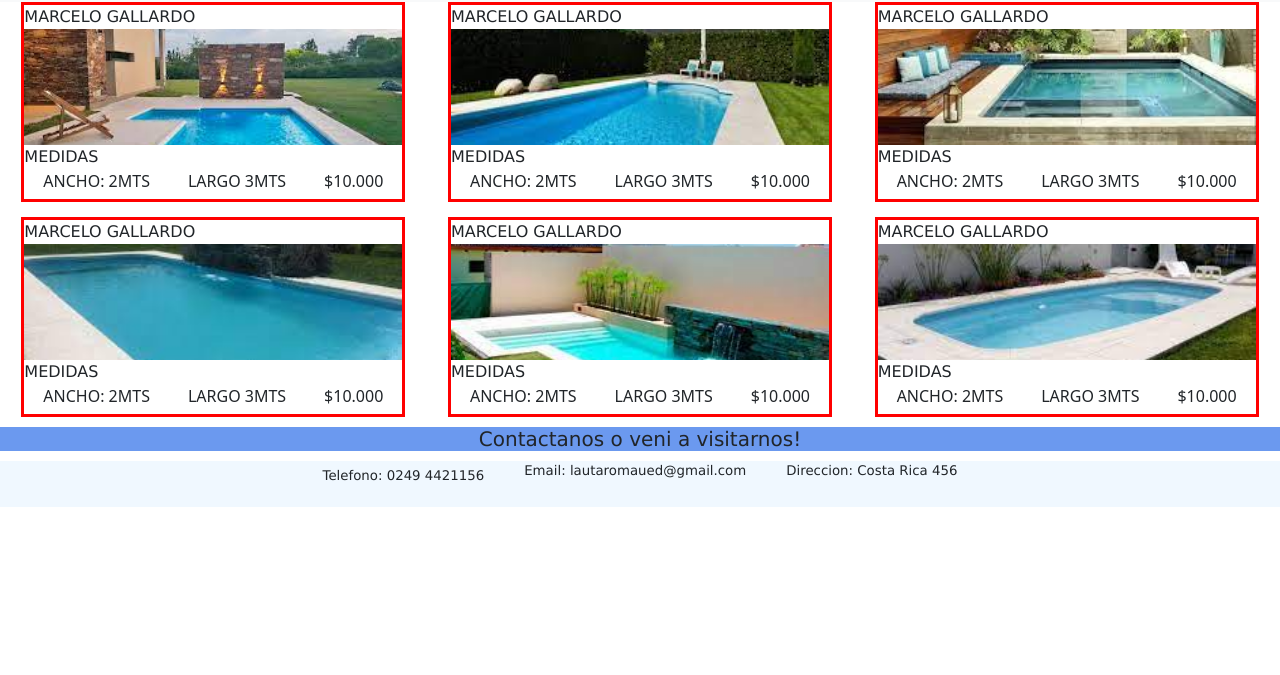
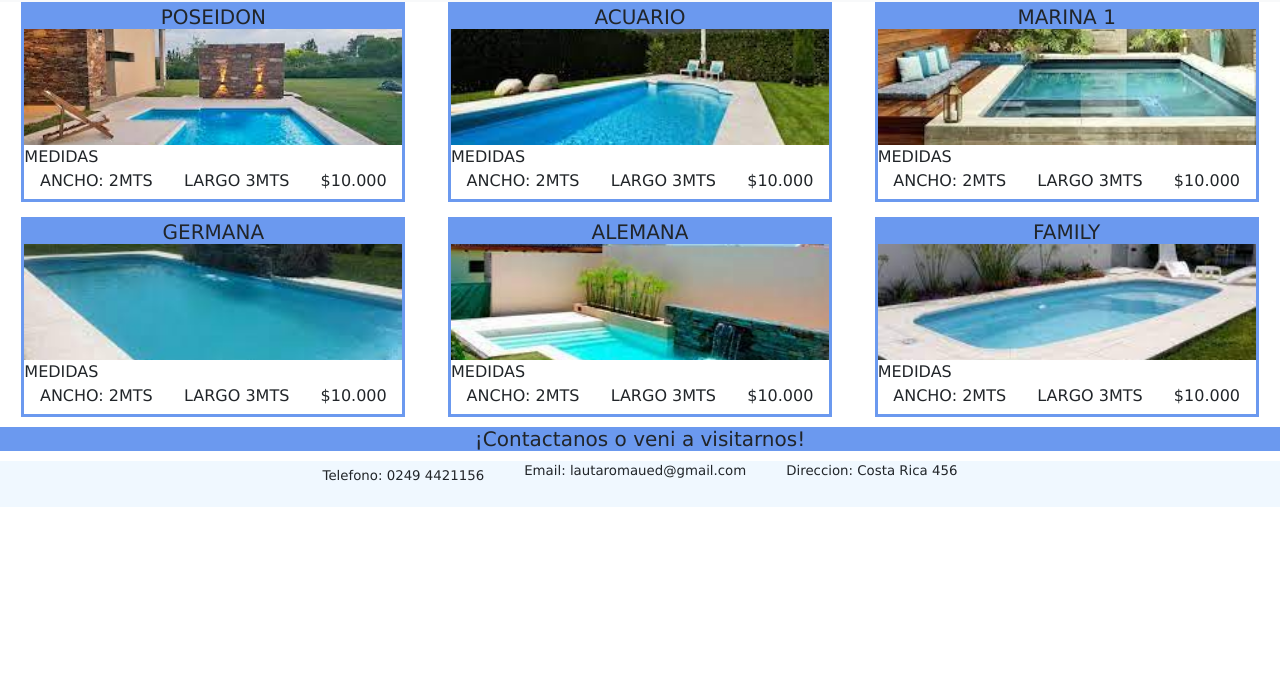
Before and after one commit to lautaroaued/Piletas-y-Accesorios, a plain HTML site: page pages/piletas.html in a window 1280 px wide. Shown: the part 125-800 px from the top of the page. Drawn offline with nearby package versions, Linux system fonts and the light colour scheme.

Commit message:
tercera entrega parte 1

```diff
--- a/css/style.css
+++ b/css/style.css
@@ -93,7 +93,7 @@ margin-bottom: 10px;
 }
 
 
-/*  Pestaña Nuestros Piletas y Acesorios */
+/*  Pestaña Nuestros Piletas  */
 
 .principal {
     display: flex;
@@ -111,7 +111,7 @@ li {
     display: inline-flex;
     justify-content: space-between;
     border: solid 0px black;
-    ;
+    font-family: 'Lucida Sans', 'Lucida Sans Regular', 'Lucida Grande', 'Lucida Sans Unicode', Geneva, Verdana, sans-serif;
 
 }
 
@@ -155,7 +155,7 @@ tr td p {
 .fila2Cuadro3 {
 
     border: solid;
-    border-color: red;
+    border-color: rgb(107, 153, 239);
     width: 30%;
     height: 200px;
 
@@ -220,6 +220,7 @@ tr td p {
     }
 
 
+/*  Pestaña Nuestros Piletas  - Orden cuando se hace responsive */
 
     @media (max-width: 844px) {
         .filaSuperior {
@@ -245,12 +246,6 @@ tr td p {
       }
 
 
-/*  Pestaña  Acesorios */
-
-
-
-
-
 /*  Pestaña Nuestros Trabajos */
 
 
@@ -273,6 +268,8 @@ tr td p {
  }
 
 
+ /*  Pestaña  Presupuesto */
+
 .prepuesto {
 
         padding: 0;
--- a/pages/piletas.html
+++ b/pages/piletas.html
@@ -5,6 +5,8 @@
     <meta charset="UTF-8" />
     <meta http-equiv="X-UA-Compatible" content="IE=edge" />
     <meta name="viewport" content="width=device-width, initial-scale=1.0" />
+    <meta name="description" content=" Vendemos piletas y tods los accesorios relacionados">
+    <meta name="keywords" content="piletas de fibra, filtros de agua, barrefondos, piscinas, dolphin">
 
     <!-- Link a Bootstrap -->
     <title> Tu Pileta </title>
@@ -23,18 +25,18 @@
 
     <ul class="nav justify-content-center">
         <li class="nav-item">
-          <a class="nav-link active" aria-current="page" href="../pages/nosotros.html">Nosotros</a>
+            <a class="nav-link active" aria-current="page" href="../pages/nosotros.html">Nosotros</a>
         </li>
         <li class="nav-item">
-          <a class="nav-link" href="../pages/accesorios.html">Accesorios</a>
+            <a class="nav-link" href="../pages/accesorios.html">Accesorios</a>
         </li>
         <li class="nav-item">
             <a class="nav-link" href="../pages/presupuesto.html">Presupuesto</a>
         </li>
         <li class="nav-item">
-          <a class="nav-link" href="../index.html">Home</a>
+            <a class="nav-link" href="../index.html">Home</a>
         </li>
-      </ul>
+    </ul>
 
 
 
@@ -59,7 +61,7 @@
             <div class="filaSuperior">
                 <div class="fila1Cuadro1">
 
-                    <p>MARCELO GALLARDO </p>
+                    <H5> POSEIDON </H5>
                     <div class="imagenFila1Cuadro1"> </div>
                     <p>MEDIDAS</p>
                     <ul>
@@ -75,7 +77,7 @@
                 <div class="fila1Cuadro2">
 
 
-                    <p>MARCELO GALLARDO </p>
+                    <H5> ACUARIO </H5>
                     <div class="imagenFila1Cuadro2"> </div>
                     <p>MEDIDAS</p>
                     <ul>
@@ -91,7 +93,7 @@
 
                 <div class="fila1Cuadro3">
 
-                    <p>MARCELO GALLARDO </p>
+                    <h5> MARINA 1 </h5>
                     <div class="imagenFila1Cuadro3"> </div>
                     <p>MEDIDAS</p>
                     <ul>
@@ -107,7 +109,7 @@
                 <div class="fila2Cuadro1">
 
 
-                    <p>MARCELO GALLARDO </p>
+                    <h5> GERMANA </h5>
                     <div class="imagenFila2Cuadro1"> </div>
                     <p>MEDIDAS</p>
                     <ul>
@@ -123,7 +125,7 @@
 
                 <div class="fila2Cuadro2">
 
-                    <p>MARCELO GALLARDO </p>
+                    <h5> ALEMANA </h5>
                     <div class="imagenFila2Cuadro2"> </div>
                     <p>MEDIDAS</p>
                     <ul>
@@ -140,7 +142,7 @@
 
 
                 <div class="fila2Cuadro3">
-                    <p>MARCELO GALLARDO </p>
+                    <h5> FAMILY </h5>
                     <div class="imagenFila2Cuadro3"> </div>
                     <p>MEDIDAS</p>
                     <ul>
@@ -165,7 +167,7 @@
 
 
 
-            <h5>Contactanos o veni a visitarnos!</h5>
+            <h5>¡Contactanos o veni a visitarnos!</h5>
 
             <ul class="nav justify-content-center" id="pieColumnas">
                 <li class="nav-item" id="datosCol1">
@@ -185,9 +187,6 @@
         </footer>
     </body>
 
-
-
-
 </html>
 </body>
 
```
Also changed, not shown: index.html (+5 -4 lines), pages/accesorios.html (+5 -8 lines), pages/nosotros.html (+4 -2 lines), pages/presupuesto.html (+17 -13 lines).
